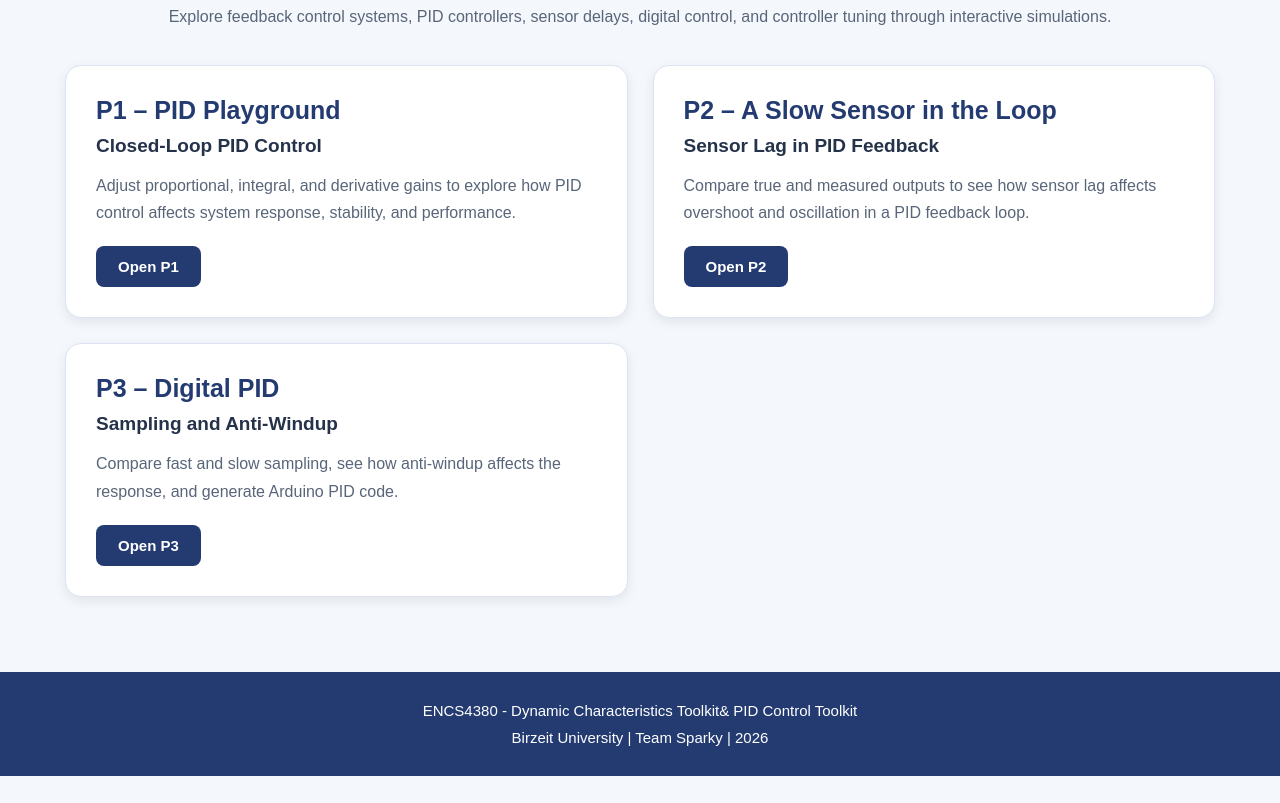
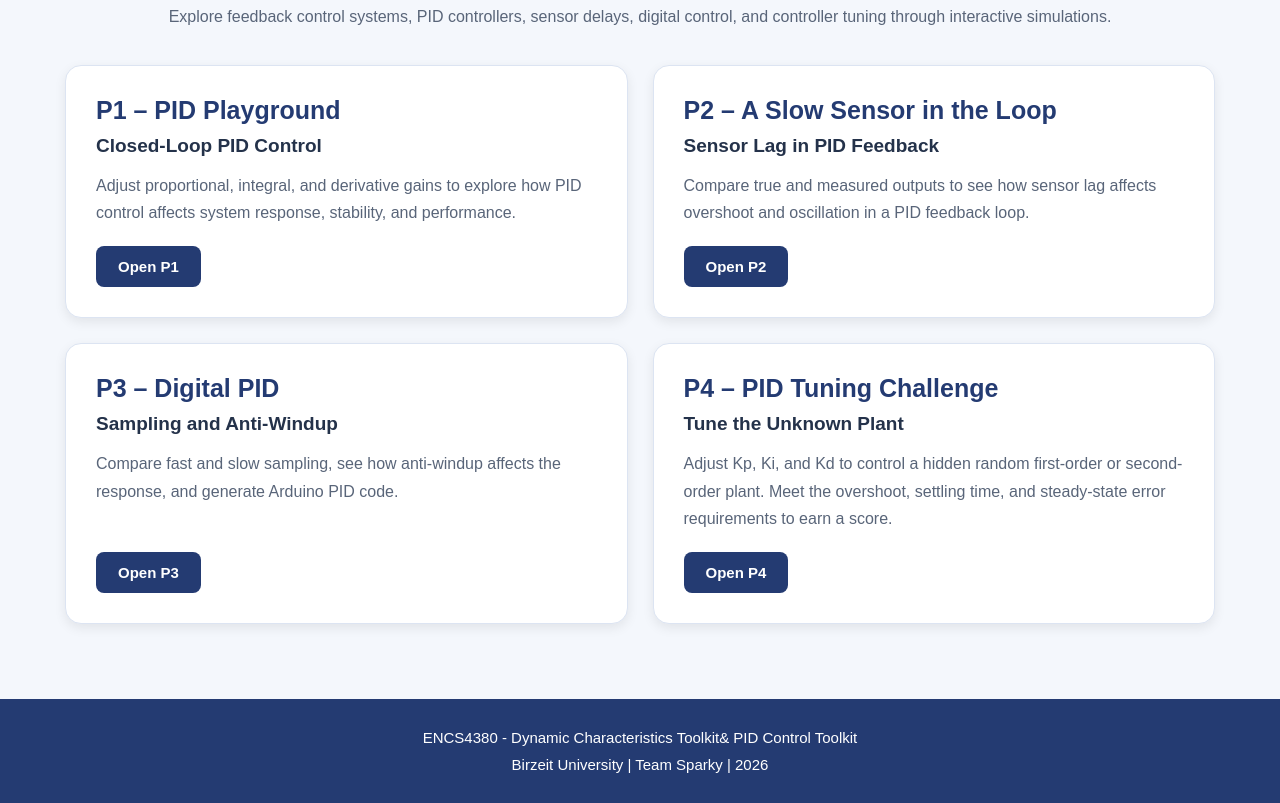
Before and after one commit to AseelNakhleh/encs4380-dynamics-sparky, a plain HTML site: page index.html in a window 1280 px wide. Shown: the part 1123-1926 px from the top of the page. Before the commit the page ends 1899 px from the top, so only its background shows below. Drawn offline with Linux system fonts and the light colour scheme.

Commit message:
Add PID Tuning Challenge module and update Homework 2
Added a new module for PID Tuning Challenge and updated the existing modules for Homework 2.

```diff
--- a/index.html
+++ b/index.html
@@ -508,9 +508,33 @@
                 </a>
             </div>
 
-        </div>
 
-    </main>
+
+ <!-- P4 – PID Tuning Challenge -->
+    <div class="card">
+        <h3>P4 – PID Tuning Challenge</h3>
+        <h4>Tune the Unknown Plant</h4>
+
+        <p>
+            Adjust Kp, Ki, and Kd to control a hidden
+            random first-order or second-order plant.
+            Meet the overshoot, settling time, and
+            steady-state error requirements to earn
+            a score.
+        </p>
+
+        <a href="Homework2/moAbuadiyah1220270HW2/index.html"
+           class="button">
+            Open P4
+        </a>
+    </div>
+
+</div>
+
+
+</main>
+
+
 
 
     <!-- Footer -->
```
